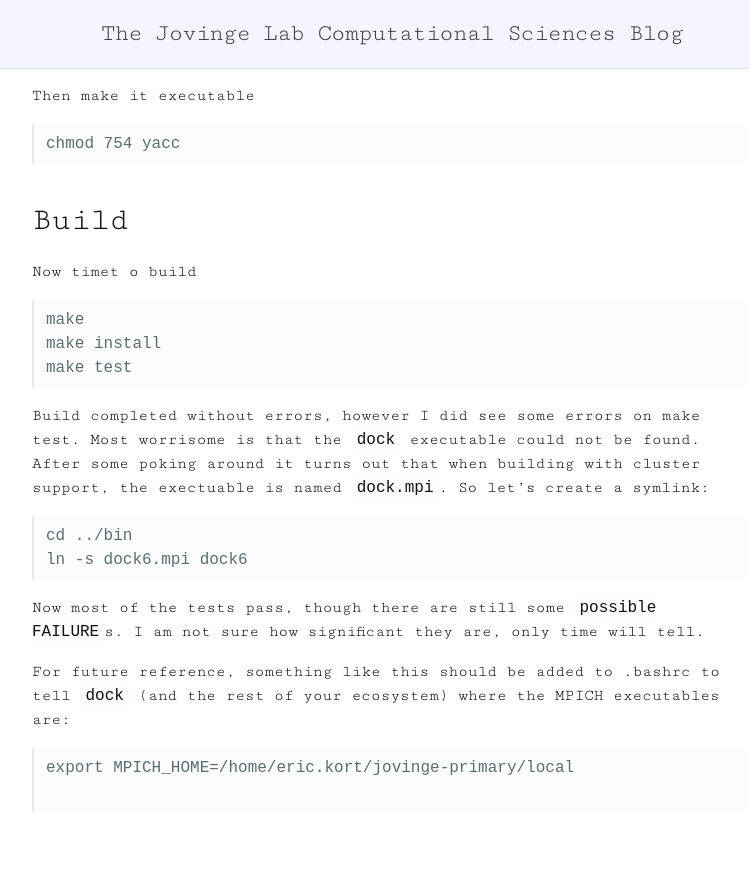
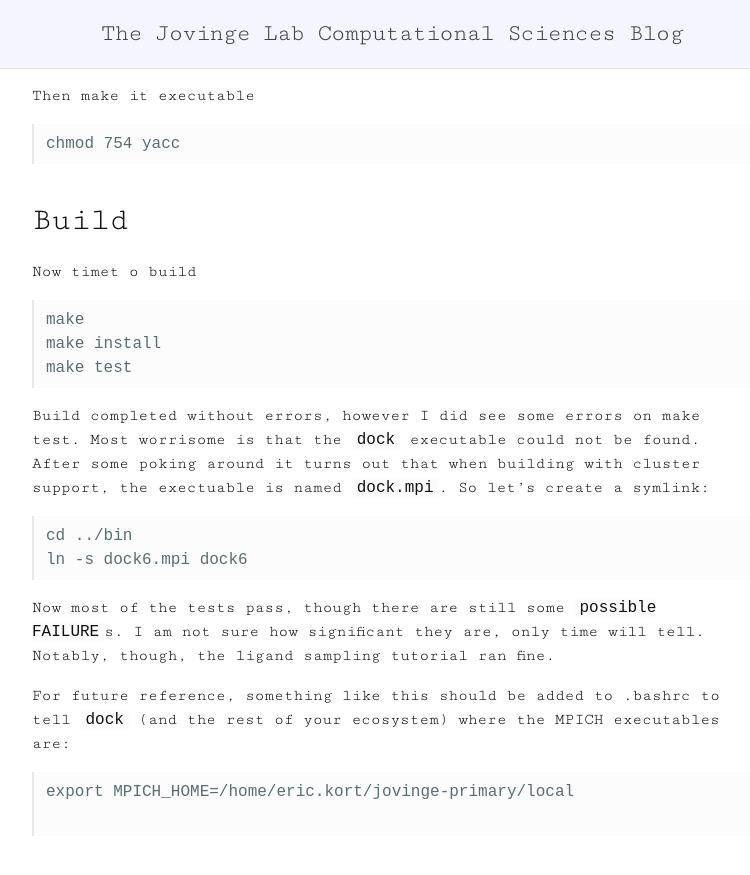
Before and after one commit to JovingeLabSoftware/JovingeLabSoftware.github.io, a Jekyll site: the page built from _posts/2016-09-22-installing-dock-6-7-with-parallel-support.md, in a window 1280 px wide and 900 px high, scrolled down 923 px. Shown: the top 875 px of the window, without its empty margins (248-998 px from the left). Built offline with Jekyll 4.4.1, drawn with Linux system fonts in a browser that asks for light colours; comment, search, counter and statistics services are not loaded.

Commit message:
Updated 2016-09-22-installing-dock-6-7-with-parallel-support.md

````diff
--- a/_posts/2016-09-22-installing-dock-6-7-with-parallel-support.md
+++ b/_posts/2016-09-22-installing-dock-6-7-with-parallel-support.md
@@ -51,7 +51,7 @@ cd ../bin
 ln -s dock6.mpi dock6
 ```
 
-Now most of the tests pass, though there are still some `possible FAILURE`s.  I am not sure how significant they are, only time will tell.
+Now most of the tests pass, though there are still some `possible FAILURE`s.  I am not sure how significant they are, only time will tell.  Notably, though, the ligand sampling tutorial ran fine.
 
 For future reference, something like this should be added to .bashrc to tell `dock` (and the rest of your ecosystem) where the MPICH executables are:
 
````
